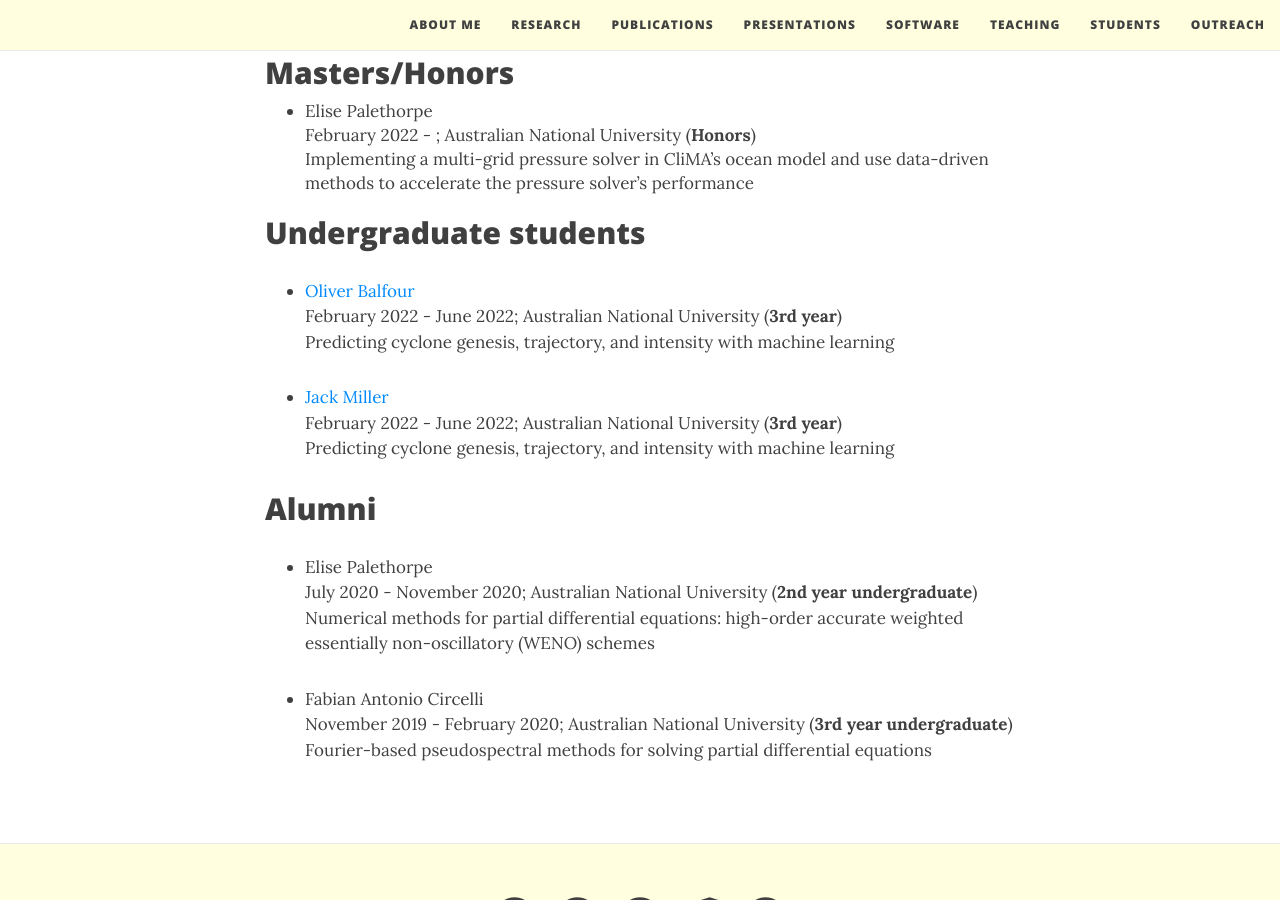
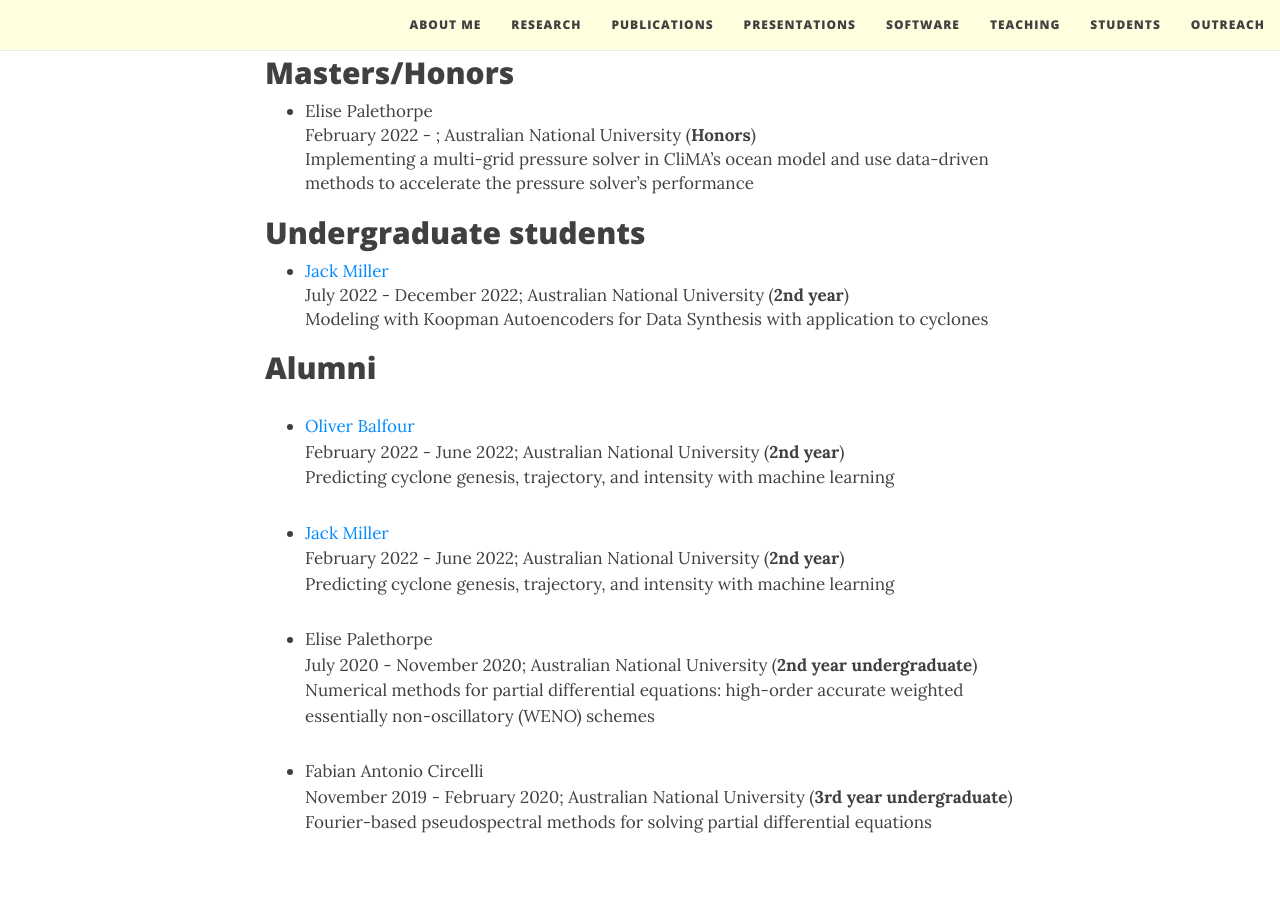
Before and after one commit to navidcy/navidcy.github.io, a Jekyll site: the page built from students.md, in a window 1280 px wide and 900 px high, scrolled down 492 px. Built offline with Jekyll 4.4.1, drawn with Linux system fonts in a browser that asks for light colours; nearby versions of some CDN libraries.

Commit message:
add new ASC

```diff
--- a/students.md
+++ b/students.md
@@ -22,15 +22,19 @@ title: Students
 
 ## Undergraduate students
 
+- [Jack Miller][jack-github]{:target="_blank"} <br/>
+  July 2022 - December 2022; Australian National University (**2nd year**) <br/>
+  Modeling with Koopman Autoencoders for Data Synthesis with application to cyclones
+
+## Alumni
+
 - [Oliver Balfour][oliver-github]{:target="_blank"} <br/>
-  February 2022 - June 2022; Australian National University (**3rd year**) <br/>
+  February 2022 - June 2022; Australian National University (**2nd year**) <br/>
   Predicting cyclone genesis, trajectory, and intensity with machine learning
 
 - [Jack Miller][jack-github]{:target="_blank"} <br/>
-  February 2022 - June 2022; Australian National University (**3rd year**) <br/>
+  February 2022 - June 2022; Australian National University (**2nd year**) <br/>
   Predicting cyclone genesis, trajectory, and intensity with machine learning
-
-## Alumni
 
 - Elise Palethorpe <br/>
   July 2020 - November 2020; Australian National University (**2nd year  undergraduate**) <br/>
```
